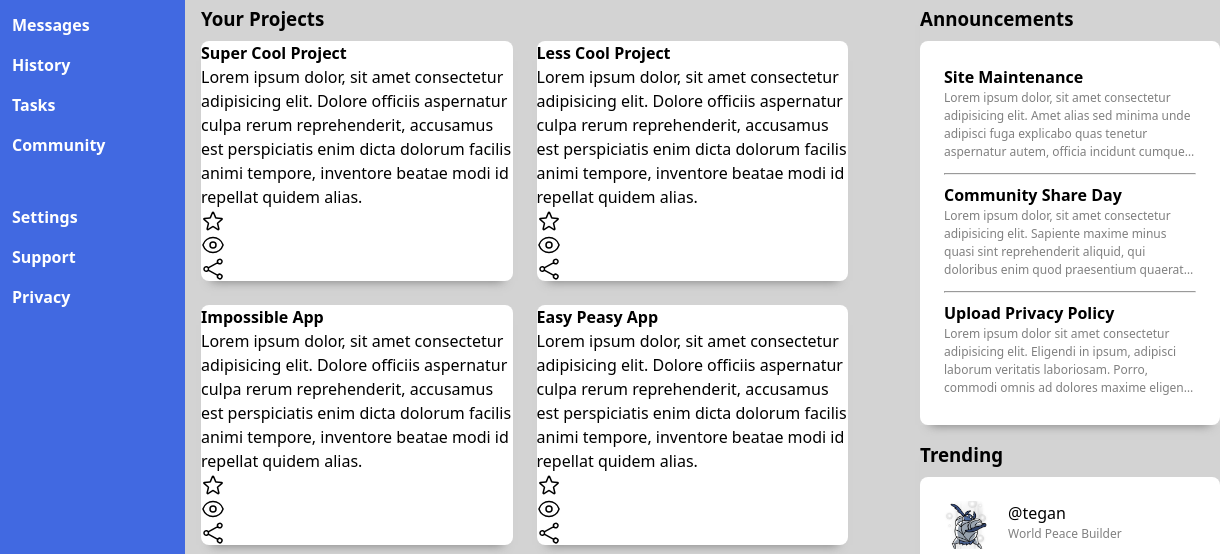
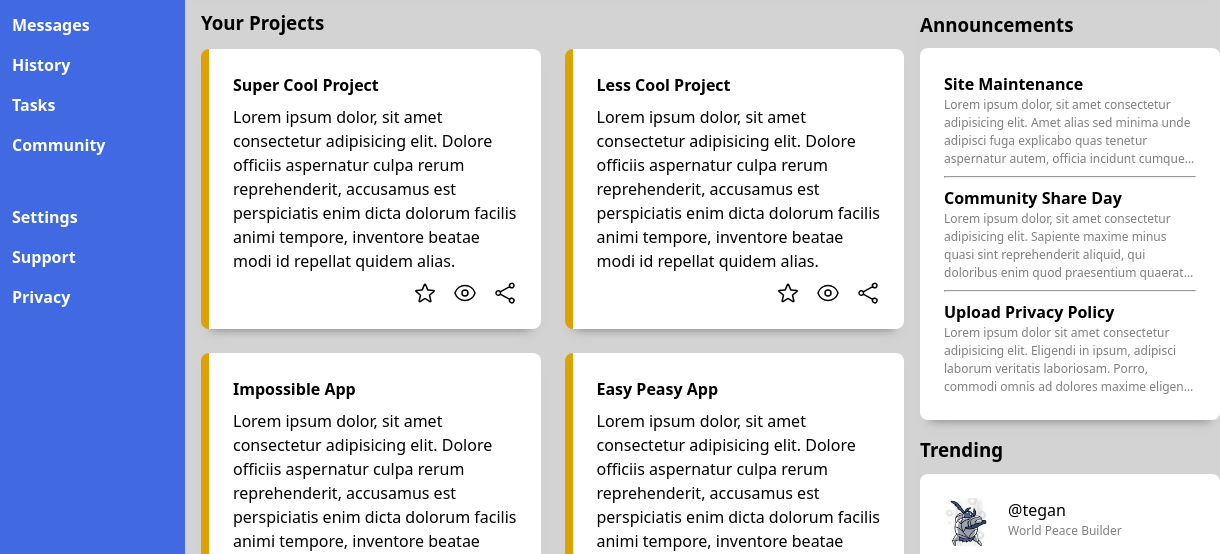
Before and after one commit to slashovia/Admin-Dashboard, a plain HTML site: page index.html in a window 1280 px wide. Shown: the part 167-721 px from the top of the page, 60-1280 px from the left. Drawn offline with Linux system fonts and the light colour scheme.

Commit message:
Add style for cards

```diff
--- a/style.css
+++ b/style.css
@@ -19,15 +19,10 @@
         width: 48px;
         height: 48px;
     }
-
-    h3 {
-        margin: 16px 0px 8px;
-    }
 }
 
 :root {
-    --main-color: royalblue;
-    --secondary-color: gold;
+    --main-color: #4169e1;
     --bg-color: lightgrey;
     --box-shadow: 0 10px 10px -10px #777;
 }
@@ -45,8 +40,9 @@ header {
     display: grid;
     grid-template-rows: 1fr 2fr;
     gap: 2em;
+    padding: 8px 0;
     box-shadow: var(--box-shadow);
-    padding: 8px 0;
+    z-index: 1;
 
     & span {
         font-weight: bold;
@@ -162,22 +158,36 @@ main {
     grid-column: 2;
     grid-row: 2;
     background-color: var(--bg-color);
-    padding-left: 16px;
 
-
+    .main {
+        display: flex;
+        flex-direction: column;
+        gap: 12px;
+        padding: 20px 1em;
+    }
 
     .cards-container {
-        height: 90%;
-        width: 90%;
         display: grid;
         gap: 24px;
         grid-template-columns: 1fr 1fr;
         grid-template-rows: 1fr 1fr 1fr;
 
+
         & .card {
+            padding: 1.5em;
+            display: flex;
+            flex-direction: column;
+            gap: 8px;
             background-color: white;
             border-radius: 8px;
             box-shadow: var(--box-shadow);
+            border-left: 0.5em solid #DEA102;
+
+            & .svg-container {
+                display: flex;
+                justify-content: end;
+                gap: 1em;
+            }
         }
     }
 }
@@ -185,6 +195,17 @@ main {
 aside {
     background-color: var(--bg-color);
     grid-row: 2;
+
+    .aside {
+        display: flex;
+        flex-direction: column;
+        gap: 1em;
+        margin-top: 22px;
+    }
+
+    & h3 {
+        margin-bottom: 0.5em;
+    }
 
     & ul {
         background-color: white;
@@ -201,7 +222,6 @@ aside {
     & .news-container {
 
         & li {
-            height: 100px;
             overflow: hidden;
         }
 
```
